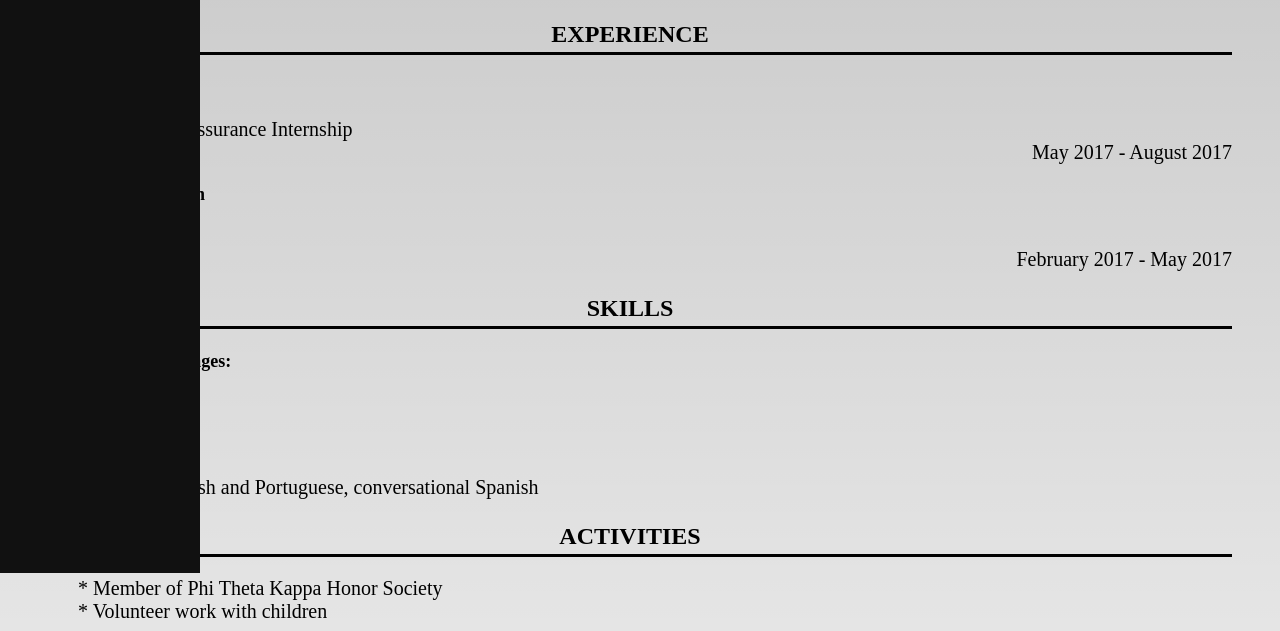
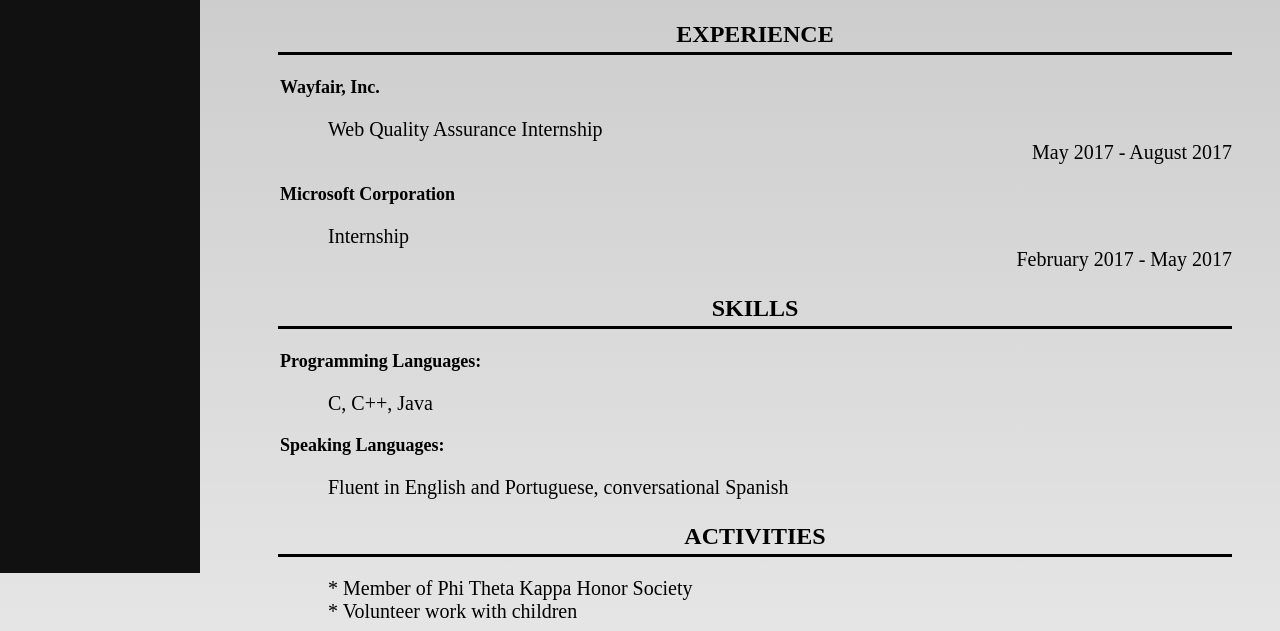
Before and after one commit to Ruchelly/Ruchelly.github.io, a plain HTML site: page resume.html in a window 1280 px wide. Shown: the part 377-1008 px from the top of the page. Drawn offline with Linux system fonts and the light colour scheme.

Commit message:
updated css

```diff
--- a/index.css
+++ b/index.css
@@ -87,7 +87,7 @@ p{
 }
 
 .resume{
-    padding-left: 20px;
+    padding-left: 270px;
     padding-right: 40px;
     text-align: left;
 }
```
